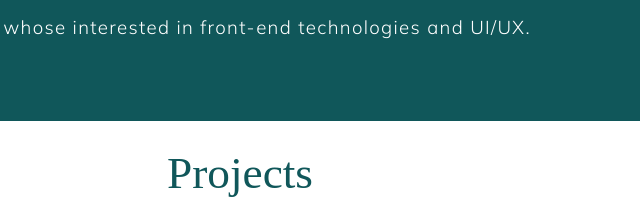
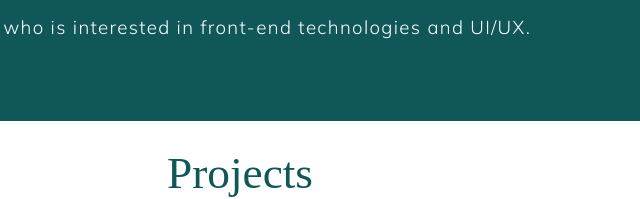
Before and after one commit to cpage2/Portfolio, a plain HTML site: page index.html in a window 1280 px wide. Shown: the part 250-449 px from the top of the page, 400-1040 px from the left. Drawn offline with nearby package versions, Linux system fonts and the light colour scheme.

Commit message:
statement edit

```diff
--- a/index.html
+++ b/index.html
@@ -26,7 +26,7 @@
    <div class="greeting">
      <div class="container">
        <p id="hello">Hello, I'm Carolyn.</p>
-       <p id="statement">I am a computer science student whose interested in front-end technologies and UI/UX.</p>
+       <p id="statement">I am a computer science student who is interested in front-end technologies and UI/UX.</p>
      </div>
    </div>
 
```
